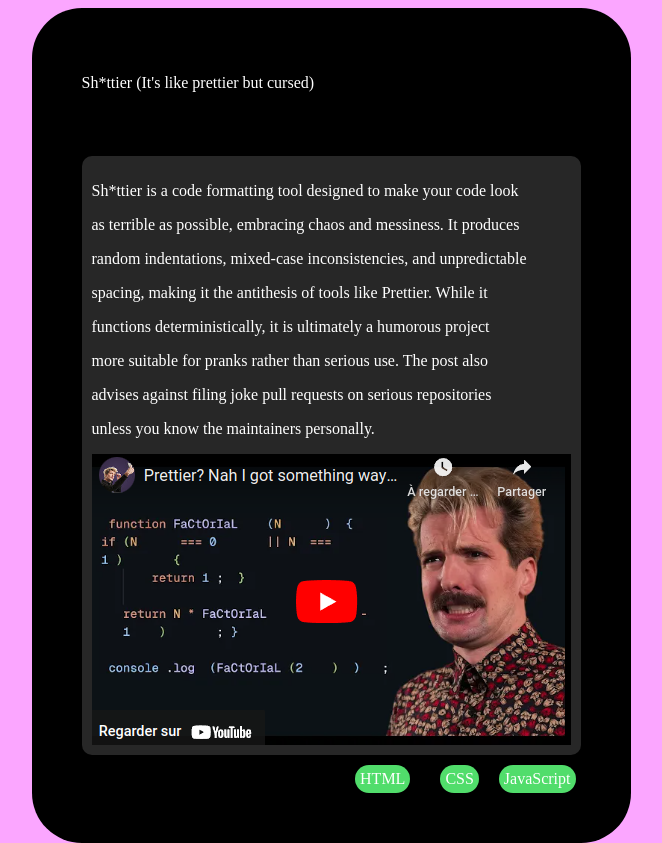
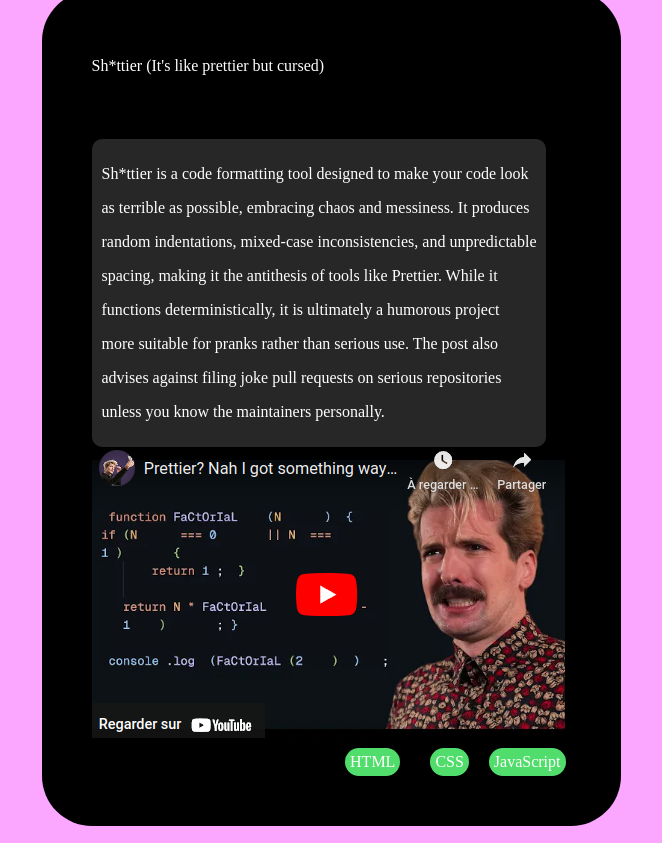
Before and after one commit to Romain-Mass/shuttier-flexbox, a plain HTML site: page index.html in a window 1280 px wide. Shown: the whole page, without its empty margins (309-971 px from the left). Drawn offline with Linux system fonts and the light colour scheme.

Commit message:
exam_video4

```diff
--- a/index.html
+++ b/index.html
@@ -11,13 +11,11 @@
 			<div>
 				<p class="titre">Sh*ttier (It's like prettier but cursed)</p>
 				<div class="boite2">
-					<div class="box">
 					<p>
 						Sh*ttier is a code formatting tool designed to make your code look
 					</p>
 					<p>
-							as terrible as possible, embracing chaos and messiness. It
-							produces
+						as terrible as possible, embracing chaos and messiness. It produces
 					</p>
 					<p>
 						random indentations, mixed-case inconsistencies, and unpredictable
@@ -28,14 +26,13 @@
 					<p>
 						functions deterministically, it is ultimately a humorous project
 					</p>
-						<p>
-							more suitable for pranks rather than serious use. The post also
-						</p>
+					<p>more suitable for pranks rather than serious use. The post also</p>
 					<p>
 						advises against filing joke pull requests on serious repositories
 					</p>
 					<p>unless you know the maintainers personally.</p>
 				</div>
+				<div class="box">
 					<div class="image">
 						<img
 							src="687c0fa60a7d96da3bca0b5d99a1146862043f5b.png"
--- a/styles.css
+++ b/styles.css
@@ -1,6 +1,7 @@
 body {
 	background-color: #fba6ff;
 	display: flex;
+	flex-direction: column;
 	justify-content: center;
 	align-items: center;
 	color: white;
@@ -65,3 +66,9 @@ img {
 	justify-content: end;
 	align-items: end;
 }
+.box {
+	display: flex;
+	flex-direction: row;
+	justify-content: end;
+	align-items: end;
+}
```
Lines whose indentation alone changed are shown as unchanged.
